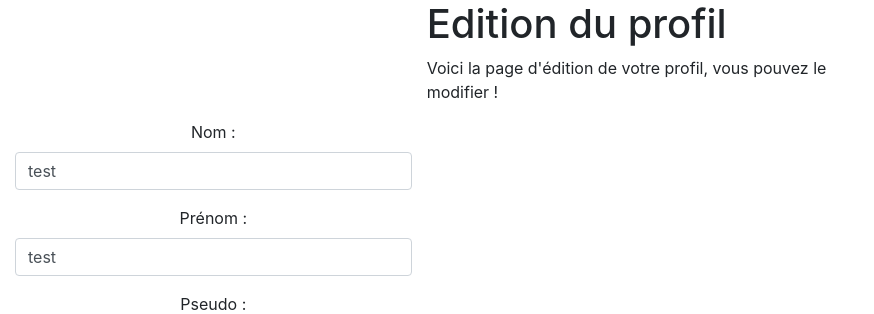
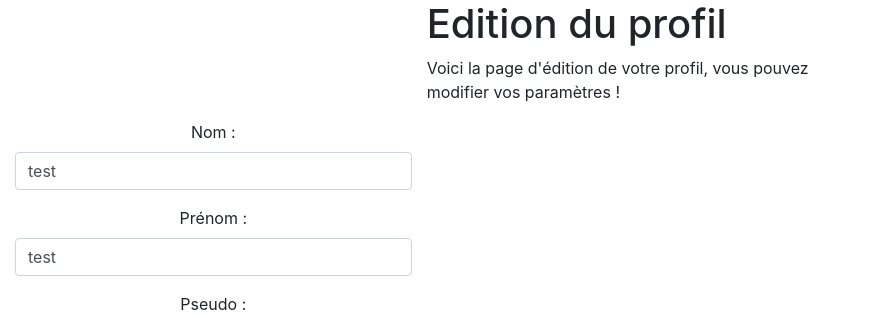
Before and after one commit to Christopher62/Evaluation---Simplon, a PHP site: page /editionprofil.php in a window 1280 px wide. Shown: the top 314 px of the page, without its empty margins (0-874 px from the left). Run offline with PHP 8.4, Linux system fonts and the light colour scheme; the visitor is signed in with stand-in values (Sample User, id 1); data comes from the database, SQL or seed files in the repository; some libraries are stand-ins or nearby versions.

Commit message:
Added style + fix description of editionprofil file

```diff
--- a/pages/editionprofil.php
+++ b/pages/editionprofil.php
@@ -112,12 +112,12 @@ else
 		<div class="container-fluid col-md-4" id="edition">
 			<div class="row">
 				<h1>Edition du profil</h1>
-				<p>Voici la page d'édition de votre profil, vous pouvez le modifier !</p>
+				<p>Voici la page d'édition de votre profil, vous pouvez modifier vos paramètres !</p>
 			</div>
 		</div>
 		<div class="container-fluid">
 			<div class="row text-center">
-				<form class="well col-md-4 edition-form" method="POST" action="" enctype="multipart/form-data">
+				<form class="well col-md-offset-0 col-md-4 col-sm-offset-3 col-sm-6 edition-form" method="POST" action="" enctype="multipart/form-data">
 					<div class="form-group">
 						<label for="newnom">Nom :</label>
 						<input class="form-control" id="newnom" type="text" placeholder="Votre nom" name="newnom" value="<?php echo $user["nom"] ?>">
```
